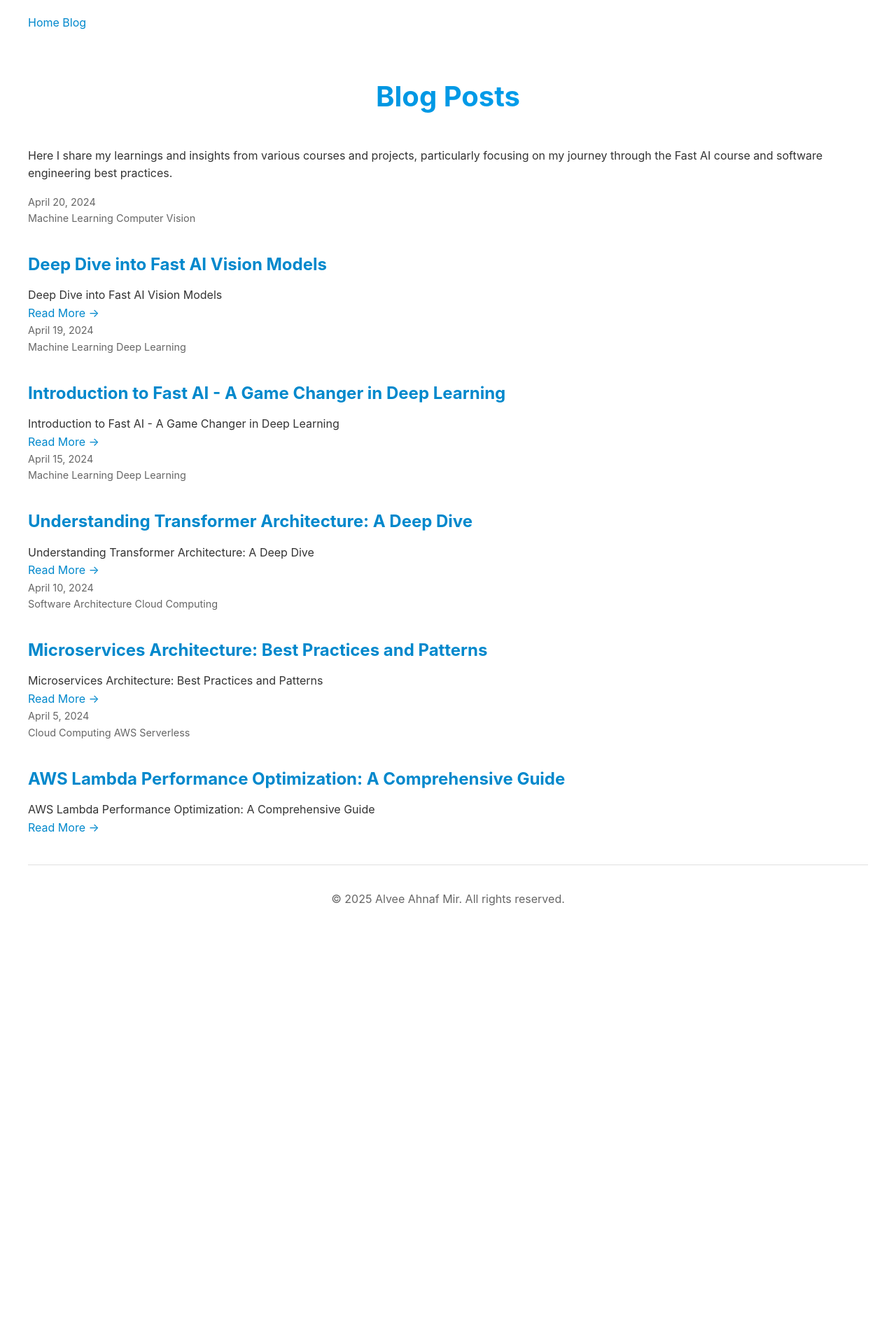
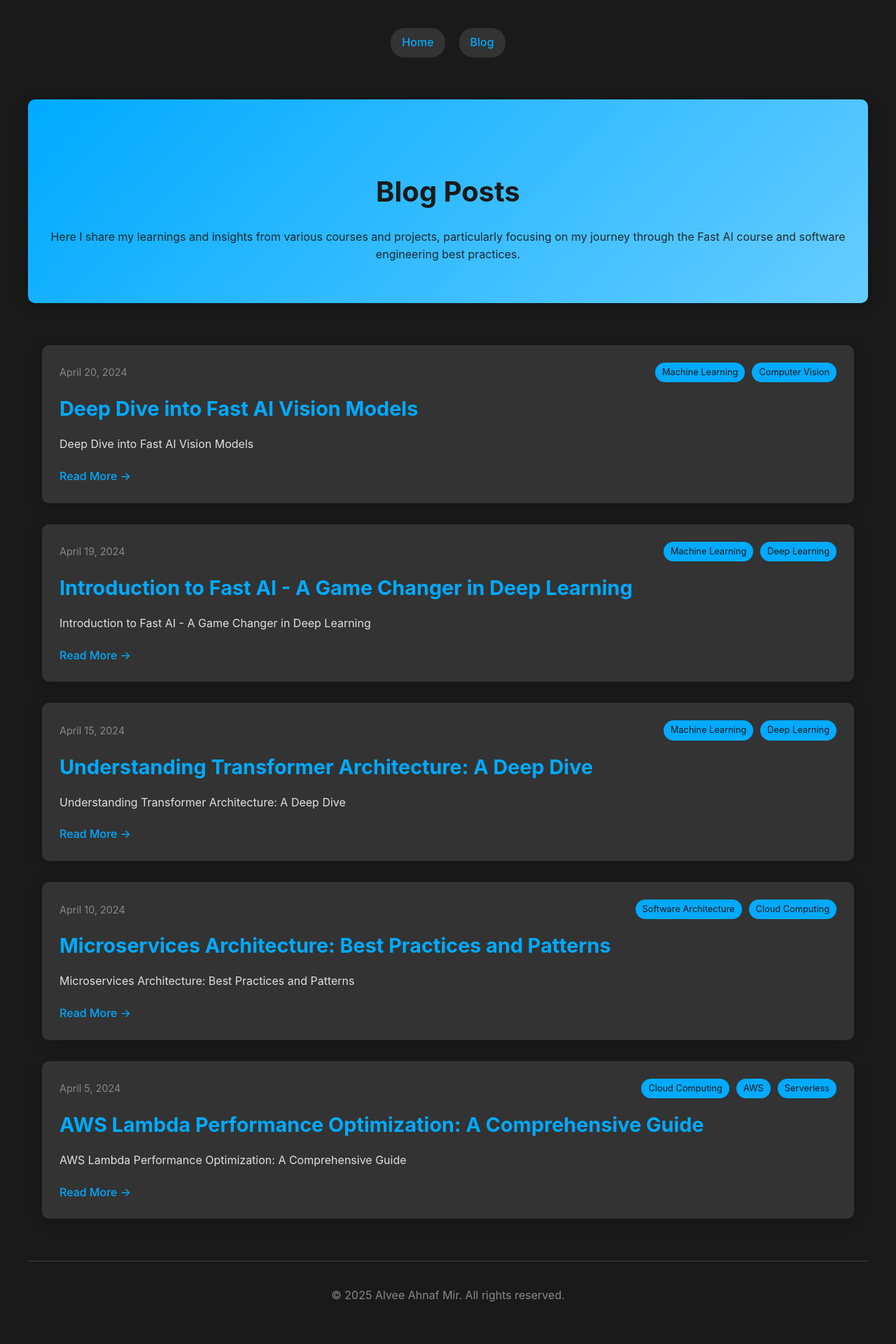
Before and after one commit to bardicbyte/bardicbyte.github.io, a Jekyll site: the page built from blog.md, in a window 1280 px wide. Shown: the whole page at 70% size. Built offline with Jekyll 4.4.1, drawn with Linux system fonts in a browser that asks for light colours; before the commit the page ends 1354 px from its top, so only the background shows below that.

Commit message:
ui changes colored

```diff
--- a/assets/css/style.css
+++ b/assets/css/style.css
@@ -1,11 +1,14 @@
 :root {
-  --primary-color: #0088cc;
-  --secondary-color: #005580;
-  --accent-color: #00aaff;
-  --text-color: #333333;
-  --background-color: #ffffff;
-  --section-bg: #f8f9fa;
-  --border-color: #e0e0e0;
+  --primary-color: #00aaff;
+  --secondary-color: #0088cc;
+  --accent-color: #66ccff;
+  --text-color: #e0e0e0;
+  --background-color: #1a1a1a;
+  --section-bg: #2d2d2d;
+  --card-bg: #333333;
+  --border-color: #404040;
+  --code-bg: #2b2b2b;
+  --hover-color: #3a3a3a;
 }
 
 body {
@@ -46,7 +49,7 @@ h1 {
   height: 200px;
   border-radius: 50%;
   object-fit: cover;
-  box-shadow: 0 4px 20px rgba(0, 0, 0, 0.1);
+  box-shadow: 0 4px 20px rgba(0, 0, 0, 0.3);
   transition: transform 0.3s ease;
 }
 
@@ -63,7 +66,7 @@ a {
 
 a:hover {
   color: var(--accent-color);
-  text-decoration: underline;
+  text-decoration: none;
 }
 
 /* Social Links */
@@ -78,14 +81,13 @@ a:hover {
   padding: 8px 16px;
   border-radius: 20px;
   background-color: var(--primary-color);
-  color: white;
+  color: var(--background-color);
   transition: all 0.3s ease;
 }
 
 .social-links a:hover {
   background-color: var(--accent-color);
   transform: translateY(-2px);
-  text-decoration: none;
 }
 
 /* Sections */
@@ -94,7 +96,7 @@ section {
   padding: 20px;
   border-radius: 10px;
   margin: 20px 0;
-  box-shadow: 0 2px 10px rgba(0, 0, 0, 0.05);
+  box-shadow: 0 4px 20px rgba(0, 0, 0, 0.2);
   transition: transform 0.3s ease;
 }
 
@@ -106,17 +108,18 @@ section:hover {
 .experience-card, .education-card {
   display: flex;
   align-items: center;
-  background: white;
+  background: var(--card-bg);
   padding: 20px;
   border-radius: 8px;
   margin-bottom: 20px;
-  box-shadow: 0 2px 8px rgba(0, 0, 0, 0.05);
+  box-shadow: 0 4px 20px rgba(0, 0, 0, 0.2);
   transition: all 0.3s ease;
 }
 
 .experience-card:hover, .education-card:hover {
   transform: translateY(-2px);
-  box-shadow: 0 4px 12px rgba(0, 0, 0, 0.1);
+  box-shadow: 0 6px 24px rgba(0, 0, 0, 0.3);
+  background: var(--hover-color);
 }
 
 .card-logo {
@@ -135,78 +138,185 @@ section:hover {
   color: var(--text-color);
 }
 
-/* List Items */
-ul {
-  list-style-type: none;
-  padding-left: 0;
+/* Blog Styles */
+.blog-header {
+  text-align: center;
+  padding: 40px 20px;
+  background: linear-gradient(135deg, var(--primary-color), var(--accent-color));
+  color: var(--background-color);
+  border-radius: 10px;
+  margin-bottom: 40px;
+  box-shadow: 0 4px 20px rgba(0, 0, 0, 0.3);
 }
 
-li {
-  margin-bottom: 10px;
-  padding-left: 20px;
-  position: relative;
+.blog-header h1 {
+  color: var(--background-color);
+  -webkit-text-fill-color: var(--background-color);
+  margin-bottom: 20px;
 }
 
-li:before {
-  content: "•";
-  color: var(--primary-color);
-  position: absolute;
-  left: 0;
+.blog-header p {
+  color: var(--background-color);
+  opacity: 0.9;
 }
 
-/* Projects Section */
-.project-card {
-  background: white;
+.blog-posts {
+  display: grid;
+  gap: 30px;
   padding: 20px;
-  border-radius: 8px;
-  margin-bottom: 20px;
-  box-shadow: 0 2px 8px rgba(0, 0, 0, 0.05);
-  transition: all 0.3s ease;
 }
 
-.project-card:hover {
-  transform: translateY(-2px);
-  box-shadow: 0 4px 12px rgba(0, 0, 0, 0.1);
+.blog-post-card {
+  background: var(--card-bg);
+  border-radius: 10px;
+  padding: 25px;
+  box-shadow: 0 4px 20px rgba(0, 0, 0, 0.2);
+  transition: transform 0.3s ease, box-shadow 0.3s ease;
 }
 
-/* Blog Posts */
-.post-list {
-  list-style: none;
-  padding: 0;
-}
-
-.post-list li {
-  background: white;
-  padding: 20px;
-  border-radius: 8px;
-  margin-bottom: 20px;
-  box-shadow: 0 2px 8px rgba(0, 0, 0, 0.05);
-  transition: all 0.3s ease;
-}
-
-.post-list li:hover {
-  transform: translateY(-2px);
-  box-shadow: 0 4px 12px rgba(0, 0, 0, 0.1);
+.blog-post-card:hover {
+  transform: translateY(-5px);
+  box-shadow: 0 6px 24px rgba(0, 0, 0, 0.3);
+  background: var(--hover-color);
 }
 
 .post-meta {
-  color: #666;
+  display: flex;
+  justify-content: space-between;
+  align-items: center;
+  margin-bottom: 15px;
+}
+
+.post-date {
+  color: #888;
   font-size: 0.9em;
+}
+
+.post-categories {
+  display: flex;
+  gap: 10px;
+}
+
+.category-tag {
+  background: var(--primary-color);
+  color: var(--background-color);
+  padding: 4px 10px;
+  border-radius: 15px;
+  font-size: 0.8em;
+}
+
+.post-title {
+  margin: 0 0 15px 0;
+  font-size: 1.8em;
+}
+
+.post-title a {
+  color: var(--primary-color);
+  text-decoration: none;
+  transition: color 0.3s ease;
+}
+
+.post-title a:hover {
+  color: var(--accent-color);
+}
+
+.post-excerpt {
+  color: var(--text-color);
+  line-height: 1.6;
+  margin-bottom: 20px;
+}
+
+.read-more {
+  display: inline-block;
+  color: var(--primary-color);
+  text-decoration: none;
+  font-weight: 500;
+  transition: transform 0.3s ease;
+}
+
+.read-more:hover {
+  transform: translateX(5px);
+  color: var(--accent-color);
 }
 
 /* Code Blocks */
 pre {
-  background: #f4f4f4;
+  background: var(--code-bg);
   padding: 15px;
   border-radius: 5px;
   overflow-x: auto;
+  border: 1px solid var(--border-color);
 }
 
 code {
   font-family: 'Fira Code', monospace;
-  background: #f4f4f4;
+  background: var(--code-bg);
   padding: 2px 5px;
   border-radius: 3px;
+  color: var(--accent-color);
+}
+
+/* Post Content */
+.post-content {
+  background: var(--card-bg);
+  padding: 30px;
+  border-radius: 10px;
+  box-shadow: 0 4px 20px rgba(0, 0, 0, 0.2);
+  margin-bottom: 30px;
+}
+
+.post-content h1, .post-content h2, .post-content h3 {
+  color: var(--primary-color);
+}
+
+.post-content p {
+  color: var(--text-color);
+  line-height: 1.8;
+}
+
+/* Navigation */
+.main-nav {
+  display: flex;
+  justify-content: center;
+  gap: 20px;
+  padding: 20px;
+  margin-bottom: 40px;
+}
+
+.nav-link {
+  color: var(--primary-color);
+  text-decoration: none;
+  font-weight: 500;
+  padding: 8px 16px;
+  border-radius: 20px;
+  transition: all 0.3s ease;
+  background: var(--card-bg);
+}
+
+.nav-link:hover {
+  background: var(--primary-color);
+  color: var(--background-color);
+}
+
+/* Post Navigation */
+.post-navigation {
+  display: flex;
+  justify-content: space-between;
+  margin-top: 40px;
+  padding-top: 20px;
+  border-top: 1px solid var(--border-color);
+}
+
+.prev-post, .next-post {
+  padding: 10px 20px;
+  background: var(--card-bg);
+  border-radius: 20px;
+  transition: all 0.3s ease;
+}
+
+.prev-post:hover, .next-post:hover {
+  background: var(--primary-color);
+  color: var(--background-color);
 }
 
 /* Footer */
@@ -214,7 +324,7 @@ footer {
   text-align: center;
   margin-top: 40px;
   padding: 20px;
-  color: #666;
+  color: #888;
   border-top: 1px solid var(--border-color);
 }
 
@@ -238,4 +348,14 @@ footer {
     flex-direction: column;
     align-items: center;
   }
+
+  .post-meta {
+    flex-direction: column;
+    align-items: flex-start;
+    gap: 10px;
+  }
+
+  .blog-post-card {
+    padding: 15px;
+  }
 }
```
